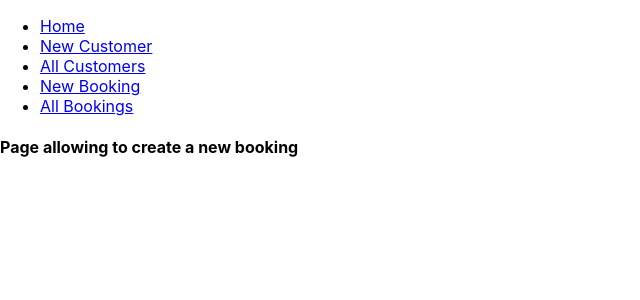
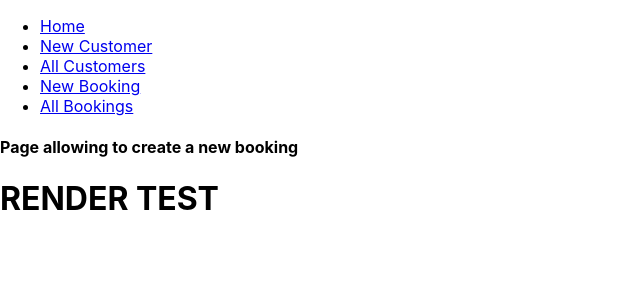
Before and after one commit to Maskonk/RestaurantBookingProject, a React (Create React App) app in the folder restaurant/: page /bookings/new in a window 1280 px wide. Shown: the top 300 px of the page, without its empty margins (0-640 px from the left). Built offline with nearby package versions, Linux system fonts and the light colour scheme; no server answers.

Commit message:
Created new Component, BookingForm and used some test content ro ensure it could be rendered in the NewBooking component.

```diff
--- /dev/null
+++ b/restaurant/src/Components/BookingForm.js
@@ -0,0 +1,18 @@
+import React, {Component, Fragment} from 'react';
+
+class BookingForm extends Component {
+
+
+render() {
+  return(
+    <Fragment>
+      <h1>RENDER TEST</h1>
+
+
+    </Fragment>
+  )
+}
+
+}
+
+export default BookingForm;
--- a/restaurant/src/Components/NewBooking.js
+++ b/restaurant/src/Components/NewBooking.js
@@ -1,9 +1,10 @@
 import React from "react";
+import BookingForm from './BookingForm'
 
 const NewBooking = () => (
  <div>
    <h4>Page allowing to create a new booking</h4>
-
+   <BookingForm />
  </div>
 );
 
```
